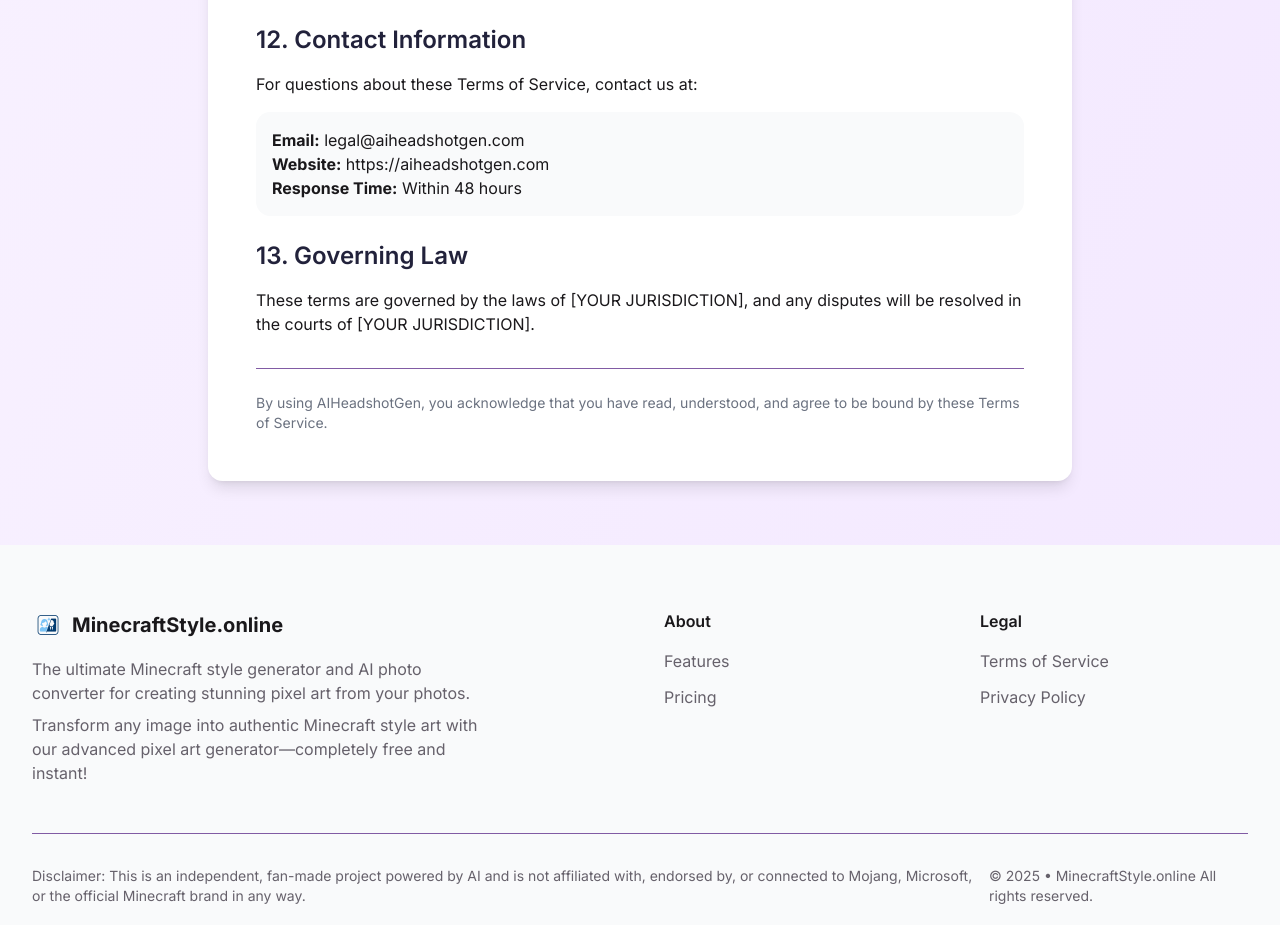
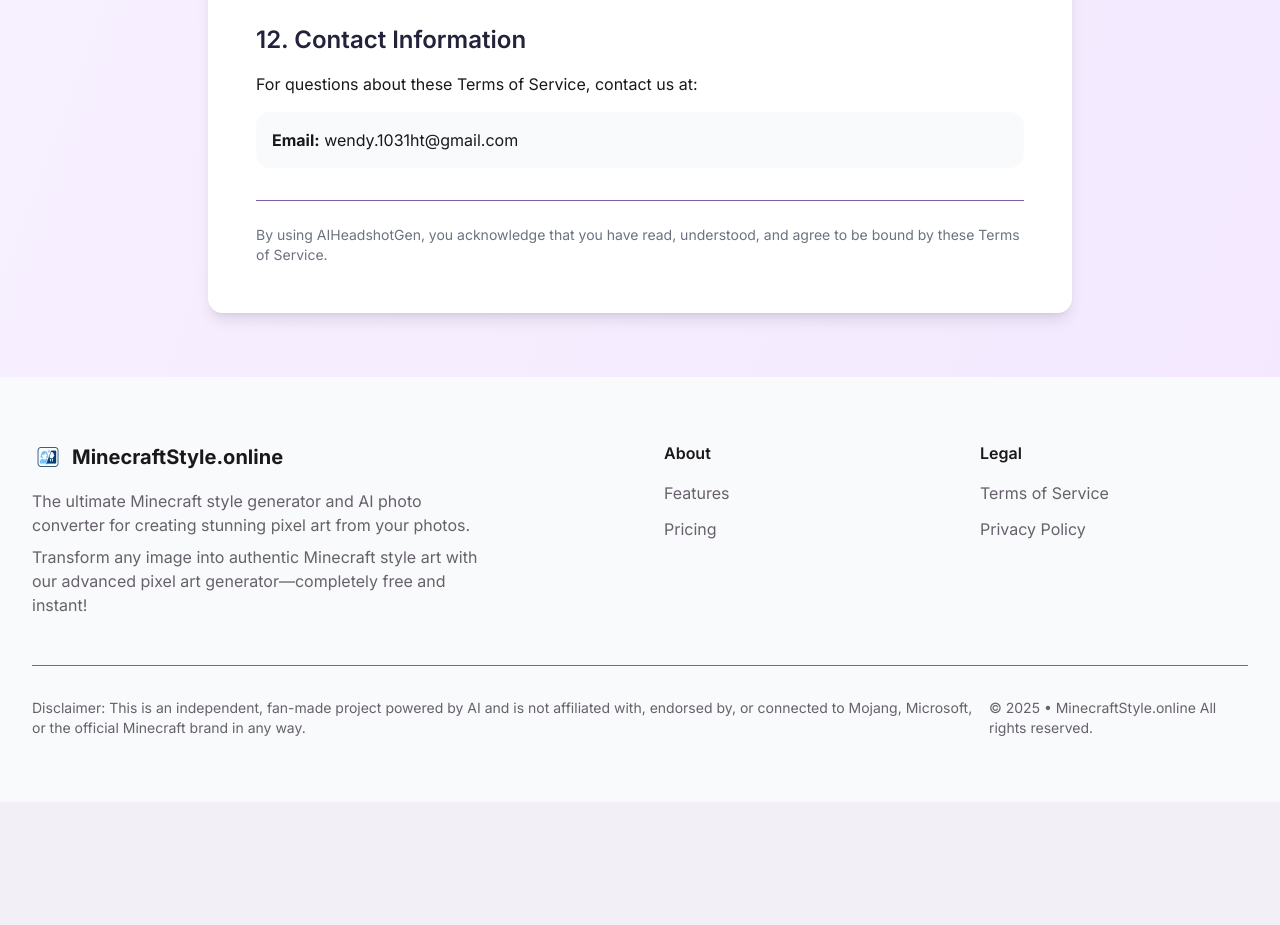
Before and after one commit to tian-Sun/Photo-Background-Change, a Next.js app: page /terms in a window 1280 px wide. Shown: the part 2685-3610 px from the top of the page. After the commit the page ends 3487 px from the top, so only its background shows below. Built offline with nearby package versions, Linux system fonts and the light colour scheme; no server answers.

Commit message:
Update terms page: simplify contact info and remove governing law section

```diff
--- a/src/app/terms/page.tsx
+++ b/src/app/terms/page.tsx
@@ -132,16 +132,8 @@
               For questions about these Terms of Service, contact us at:
             </p>
             <div className="bg-gray-50 p-4 rounded-lg mb-6">
-              <p><strong>Email:</strong> legal@aiheadshotgen.com</p>
-              <p><strong>Website:</strong> https://aiheadshotgen.com</p>
-              <p><strong>Response Time:</strong> Within 48 hours</p>
+              <p><strong>Email:</strong> wendy.1031ht@gmail.com</p>
             </div>
-
-            <h2 className="text-2xl font-semibold text-[#22223b] mb-4">13. Governing Law</h2>
-            <p className="mb-6">
-              These terms are governed by the laws of [YOUR JURISDICTION],
-              and any disputes will be resolved in the courts of [YOUR JURISDICTION].
-            </p>
 
             <div className="border-t pt-6 mt-8">
               <p className="text-sm text-gray-500">
```
